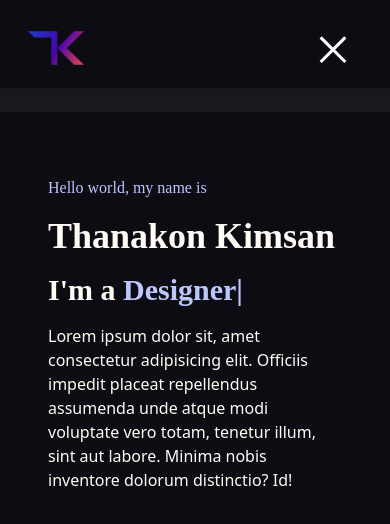
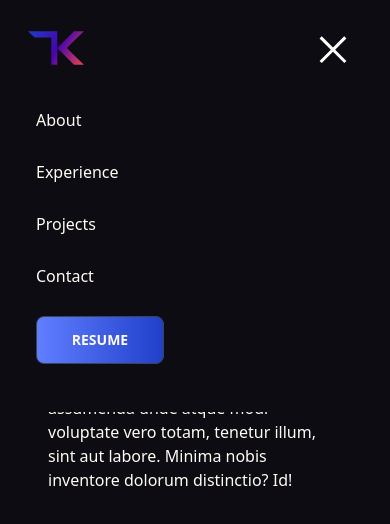
Before and after one commit to konfucius1/portfolio-website, a React (Vite) app: page / in a window 390 px wide. Both pictures are taken after a click on the element 333 px from the left and 48 px from the top of the page. Shown: the top 524 px of the page. Built offline with nearby package versions, Linux system fonts and the light colour scheme.

Commit message:
fixed render over navbar issues with z values

```diff
--- a/src/components/Navbar.jsx
+++ b/src/components/Navbar.jsx
@@ -15,7 +15,7 @@ const Navbar = () => {
   let [open, setOpen] = useState(false);
 
   return (
-    <div className="shadow-md w-full fixed top-0 left-0">
+    <div className="shadow-md w-full fixed top-0 left-0 z-10">
       <div className="md:flex bg-dark flex items-center justify-between py-4 md:px-20 md:py-10 px-7 mx-auto">
         <Link to="/">
           <img src={logo} className="pt-2 w-14 h-14 md:w-20" alt="Logo" />
@@ -29,7 +29,7 @@ const Navbar = () => {
         </div>
 
         <ul
-          className={`md:flex md:items-center gap-2 md:pb-0 pb-12 absolute md:static bg-off-white/5 rounded-lg md:bg-dark md:z-auto z-[-1] left-0 w-full md:w-auto md:pl-0 pl-9 transition-all duration-500 ease-in ${
+          className={`md:flex md:items-center gap-2 md:pb-0 pb-12 absolute md:static bg-dark rounded-lg md:bg-dark md:z-auto z-[-1] left-0 w-full md:w-auto md:pl-0 pl-9 transition-all duration-500 ease-in ${
             open ? 'top-20 opacity-100' : 'top-[-490px]'
           } md:opacity-100 opacity-0`}
         >
--- a/src/pages/About.jsx
+++ b/src/pages/About.jsx
@@ -14,7 +14,11 @@ const About = () => {
           vel. Vitae magnam molestiae consequuntur culpa hic reprehenderit minus
           optio?
         </p>
-        <img src={image} alt="" className="mx-auto block w-72 h-auto" />
+        <div className="avatar relative flex justify-center md:justify-start z-1">
+          <div className="w-72 rounded-xl">
+            <img src={image} />
+          </div>
+        </div>
       </div>
 
       <h3>Technical Skills</h3>
--- a/src/pages/Home.jsx
+++ b/src/pages/Home.jsx
@@ -4,7 +4,7 @@ import Hero from '../components/Hero';
 
 const Home = () => {
   return (
-    <div className="flex bg-dark px-4 pt-16 sm:px-20 sm:pt-24 relative z-20">
+    <div className="flex bg-dark px-4 pt-16 sm:px-20 sm:pt-24 relative z-1">
       <LeftBar />
       <Hero />
       <RightBar />
--- a/src/pages/SharedLayout.jsx
+++ b/src/pages/SharedLayout.jsx
@@ -5,7 +5,7 @@ import Navbar from '../components/Navbar';
 const SharedLayout = () => {
   return (
     <div>
-      <Navbar />
+      <Navbar className="z-10 sticky top-0" />
       <section className="pt-28">
         <Outlet />
       </section>
```
